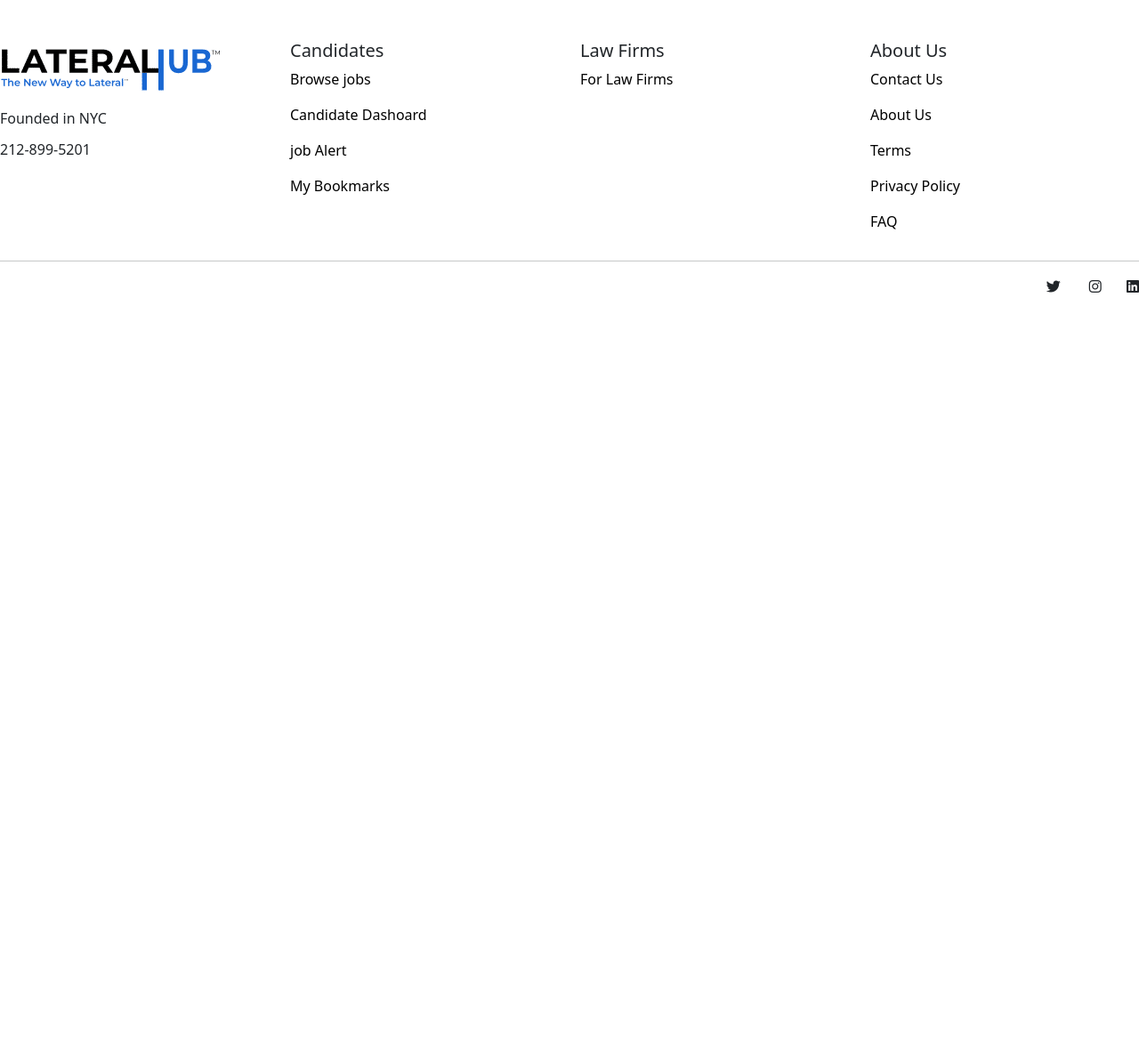
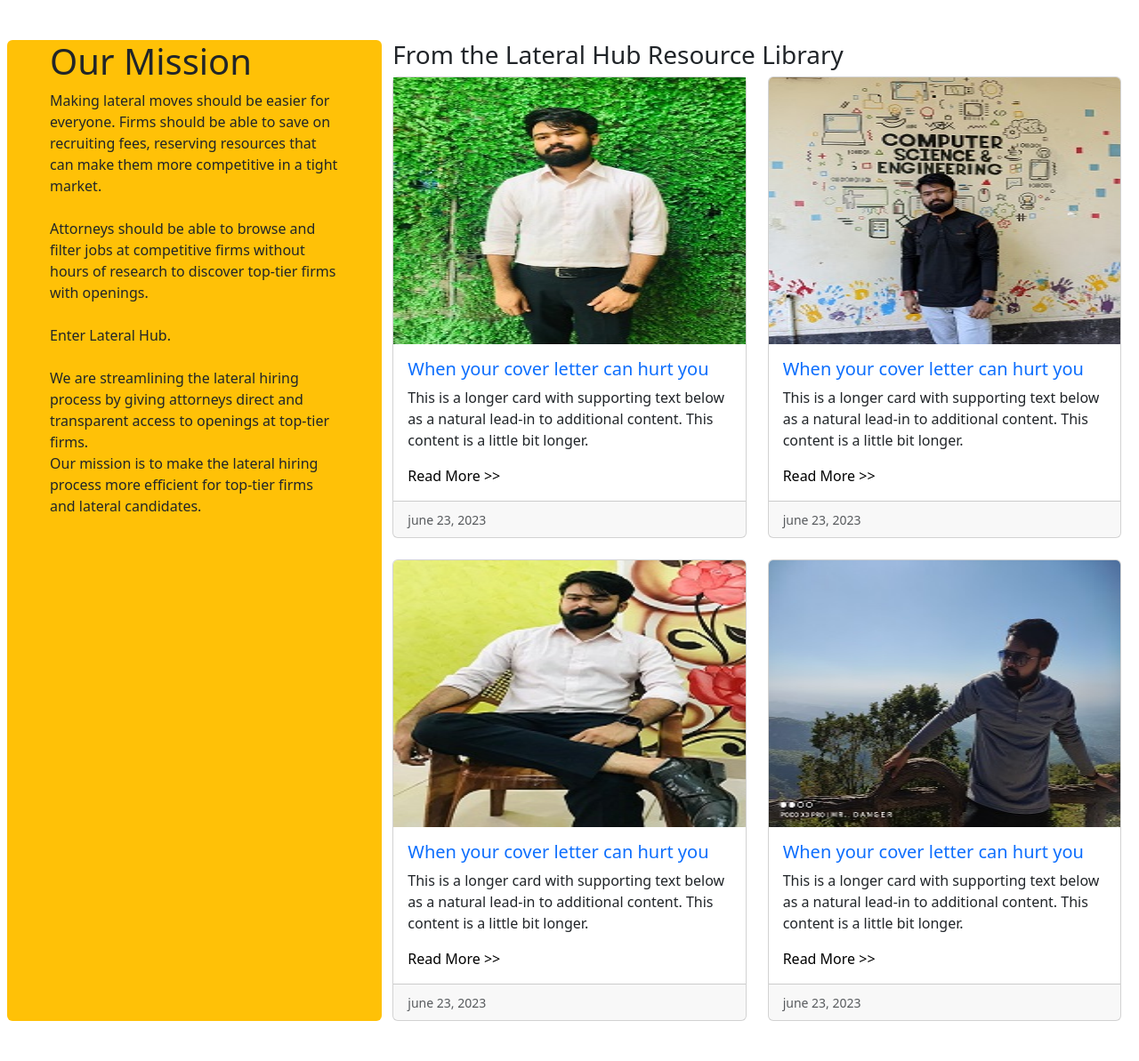
Before and after one commit to mehraj-sikder/LateralHub-clone, a plain HTML site: page index.html in a window 1280 px wide. Shown: the part 697-1890 px from the top of the page at 89% size. Before the commit the page ends 1031 px from the top, so only its background shows below. Drawn offline with Linux system fonts and the light colour scheme.

Commit message:
9section

```diff
--- a/css/style.css
+++ b/css/style.css
@@ -15,3 +15,12 @@ footer a {
     text-decoration: none;
     color: black;
 }
+
+/* 9 number section  */
+.image img{
+  width: 100%;
+  height: 300px;
+}
+.image a{
+    text-decoration: none;
+}
--- a/index.html
+++ b/index.html
@@ -153,6 +153,89 @@
         </section>
         <!-- 8 number section ends -->
 
+        <!-- 9 number section start  -->
+        <section>
+            <div class="my-5">
+                <div class="row mx-2">
+                <div class="col-4 bg-warning px-5 rounded">
+                        <h1>Our Mission </h1>
+                        <p>
+                            Making lateral moves should be easier for everyone.
+                            Firms should be able to save on recruiting fees, reserving resources that can make them more
+                            competitive in a tight market. <br> <br>
+
+                            Attorneys should be able to browse and filter jobs at competitive firms without hours of
+                            research to discover top-tier firms with openings. <br> <br>
+
+                            Enter Lateral Hub. <br> <br>
+
+                            We are streamlining the lateral hiring process by giving attorneys direct and transparent
+                            access to openings at top-tier firms. <br>
+
+                            Our mission is to make the lateral hiring process more efficient for top-tier firms and
+                            lateral candidates.
+                        </p>
+                    </div>
+                    <div class="col-8">
+                    <h3>
+                        From the Lateral Hub Resource Library
+                        </h3>
+                        <div class="row row-cols-1 row-cols-md-2 g-4">
+                            <div class="col">
+                              <div class="card image">
+                                    <a href="#"><img src="images/hero/A (1).jpeg" alt=""></a>
+                                <div class="card-body">
+                                  <h5 class="card-title"><a href="#">When your cover letter can hurt you</a></h5>
+                                  <p class="card-text">This is a longer card with supporting text below as a natural lead-in to additional content. This content is a little bit longer.</p><a href="#" class="text-black">Read More >></a>
+                                </div>
+                                <div class="card-footer">
+                                    <small class="text-body-secondary">june 23, 2023</small>
+                                  </div>
+                              </div>
+                            </div>
+                            <div class="col">
+                              <div class="card image">
+                                <img src="images/hero/A (1).jpg" class="card-img-top" alt="...">
+                                <div class="card-body">
+                                    <h5 class="card-title"><a href="#">When your cover letter can hurt you</a></h5>
+                                    <p class="card-text">This is a longer card with supporting text below as a natural lead-in to additional content. This content is a little bit longer.</p><a href="#" class="text-black">Read More >></a>
+                                  </div>
+                                <div class="card-footer">
+                                    <small class="text-body-secondary">june 23, 2023</small>
+                                  </div>
+                              </div>
+                            </div>
+                            <div class="col">
+                              <div class="card image">
+                                <img src="images/hero/A (2).jpg" class="card-img-top" alt="...">
+                                <div class="card-body">
+                                    <h5 class="card-title"><a href="#">When your cover letter can hurt you</a></h5>
+                                    <p class="card-text">This is a longer card with supporting text below as a natural lead-in to additional content. This content is a little bit longer.</p><a href="#" class="text-black">Read More >></a>
+                                  </div>
+                                <div class="card-footer">
+                                    <small class="text-body-secondary">june 23, 2023</small>
+                                  </div>
+                              </div>
+                            </div>
+                            <div class="col">
+                              <div class="card image">
+                                <img src="images/hero/A (3).jpg" class="card-img-top" alt="...">
+                                <div class="card-body">
+                                    <h5 class="card-title"><a href="#">When your cover letter can hurt you</a></h5>
+                                    <p class="card-text">This is a longer card with supporting text below as a natural lead-in to additional content. This content is a little bit longer.</p><a href="#" class="text-black">Read More >></a>
+                                  </div>
+                                <div class="card-footer">
+                                    <small class="text-body-secondary">june 23, 2023</small>
+                                  </div>
+                              </div>
+                            </div>
+                          </div>
+                    </div>
+                </div>
+            </div>
+        </section>
+        <!-- 9 number section ends  -->
+
         <footer>
             <section>
                 <div class="row">
```
Also changed, not shown: images/hero/A (1).jpeg (added), images/hero/A (1).jpg (added), images/hero/A (2).jpeg (added), images/hero/A (2).jpg (added), images/hero/A (3).jpg (added).
